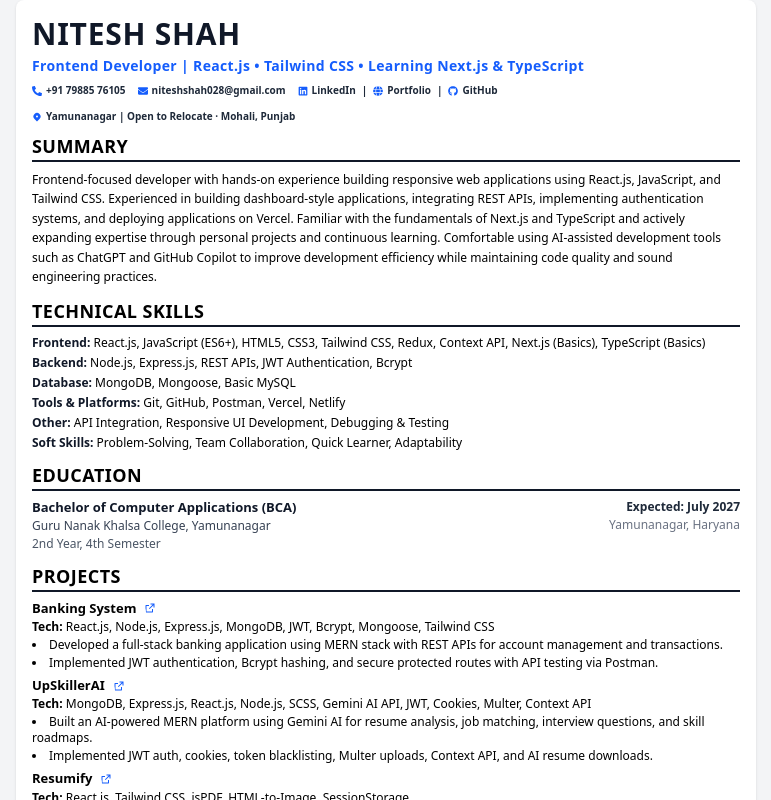
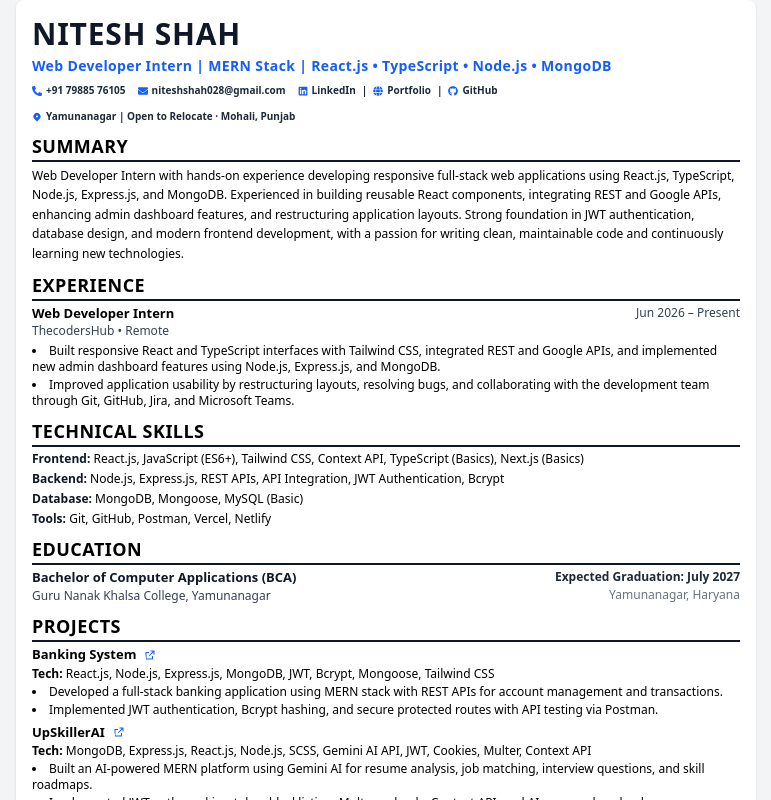
Before and after one commit to Nitesh47kumars/Resume, a React (Vite) app: page / in a window 1280 px wide. Shown: the top 800 px of the page, without its empty margins (254-1025 px from the left). Built offline with nearby package versions, Linux system fonts and the light colour scheme.

Commit message:
Update Resume with Experience

```diff
--- a/src/App.jsx
+++ b/src/App.jsx
@@ -4,16 +4,18 @@ import Education from "./Components/Education";
 import Skills from "./Components/Skills";
 import Projects from "./Components/Projects";
 import Certificates from "./Components/Certificates";
+import Experience from "./Components/Experience";
 
 export default function App() {
   return (
     <div className="min-h-screen bg-gray-100 text-black flex justify-center">
       <div
         id="resume"
-        className="w-full max-w-[740px] bg-white shadow-sm rounded-lg p-4 space-y-1.5 leading-snug text-sm"
+        className="w-full max-w-[740px] bg-white shadow-sm rounded-lg p-4 space-y-1 leading-snug text-sm"
       >
         <Header />
         <Summary />
+        <Experience/>
         <Skills />
         <Education />
         <Projects />
--- a/src/Components/Education.jsx
+++ b/src/Components/Education.jsx
@@ -4,21 +4,26 @@ export default function Education() {
   return (
     <section>
       <SectionTitle title="Education" />
+
       <div className="flex items-start justify-between text-xs">
         <div className="space-y-0.5">
           <p className="text-[13px] font-bold text-gray-900">
             Bachelor of Computer Applications (BCA)
           </p>
+
           <p className="text-gray-700 font-medium">
             Guru Nanak Khalsa College, Yamunanagar
           </p>
-          <p className="text-gray-600">
-            2nd Year, 4th Semester
+        </div>
+
+        <div className="text-right shrink-0 space-y-0.5">
+          <p className="font-semibold text-gray-800">
+            Expected Graduation: July 2027
           </p>
-        </div>
-        <div className="text-right shrink-0 space-y-0.5">
-          <p className="font-semibold text-gray-800">Expected: July 2027</p>
-          <p className="text-gray-500">Yamunanagar, Haryana</p>
+
+          <p className="text-gray-500">
+            Yamunanagar, Haryana
+          </p>
         </div>
       </div>
     </section>
--- /dev/null
+++ b/src/Components/Experience.jsx
@@ -0,0 +1,41 @@
+import SectionTitle from "./SectionTitle";
+
+export default function Experience() {
+    return (
+        <section>
+            <SectionTitle title="Experience" />
+
+            <div className="space-y-1">
+                <div className="flex justify-between items-start">
+                    <div>
+                        <h3 className="text-[13px] font-bold text-black">
+                            Web Developer Intern
+                        </h3>
+
+                        <p className="text-xs font-medium text-gray-700">
+                            ThecodersHub • Remote
+                        </p>
+                    </div>
+
+                    <span className="text-xs font-medium text-gray-700">
+                        Jun 2026 – Present
+                    </span>
+                </div>
+
+                <ul className="list-disc list-inside text-xs space-y-0.5">
+                    <li>
+                        Built responsive React and TypeScript interfaces with Tailwind CSS,
+                        integrated REST and Google APIs, and implemented new admin dashboard
+                        features using Node.js, Express.js, and MongoDB.
+                    </li>
+
+                    <li>
+                        Improved application usability by restructuring layouts, resolving bugs,
+                        and collaborating with the development team through Git, GitHub, Jira, and
+                        Microsoft Teams.
+                    </li>
+                </ul>
+            </div>
+        </section>
+    );
+}
--- a/src/Components/Header.jsx
+++ b/src/Components/Header.jsx
@@ -15,7 +15,7 @@ export default function Header() {
       </h1>
 
       <h2 className="text-sm font-bold text-blue-600 tracking-wide">
-        Frontend Developer | React.js • Tailwind CSS • Learning Next.js & TypeScript
+        Web Developer Intern | MERN Stack | React.js • TypeScript • Node.js • MongoDB
       </h2>
 
       <div className="flex flex-wrap items-center gap-3 text-[10px] font-semibold text-gray-800 mt-1">
--- a/src/Components/Projects.jsx
+++ b/src/Components/Projects.jsx
@@ -19,15 +19,15 @@ const projects = [
       "Implemented JWT auth, cookies, token blacklisting, Multer uploads, Context API, and AI resume downloads.",
     ],
   },
-  {
-    name: "Resumify",
-    link: "https://resumify-blush-six.vercel.app/",
-    tech: "React.js, Tailwind CSS, jsPDF, HTML-to-Image, SessionStorage",
-    description: [
-      "Built a dynamic resume builder with real-time preview and multiple customizable templates.",
-      "Implemented PDF export with working hyperlinks and client-side data persistence using SessionStorage.",
-    ],
-  },
+  // {
+  //   name: "Resumify",
+  //   link: "https://resumify-blush-six.vercel.app/",
+  //   tech: "React.js, Tailwind CSS, jsPDF, HTML-to-Image, SessionStorage",
+  //   description: [
+  //     "Built a dynamic resume builder with real-time preview and multiple customizable templates.",
+  //     "Implemented PDF export with working hyperlinks and client-side data persistence using SessionStorage.",
+  //   ],
+  // },
   {
     name: "Personal Portfolio",
     link: "https://portfolio-ten-jade-21.vercel.app/",
--- a/src/Components/SectionTitle.jsx
+++ b/src/Components/SectionTitle.jsx
@@ -1,6 +1,6 @@
 export default function SectionTitle({ title }) {
   return (
-    <div className="w-full py-1 my-1">
+    <div className="w-full py-1">
       <h2 className="text-lg font-bold uppercase text-black tracking-wide">
         {title}
       </h2>
--- a/src/Components/Skills.jsx
+++ b/src/Components/Skills.jsx
@@ -4,27 +4,22 @@ const skills = [
   {
     label: "Frontend",
     value:
-      "React.js, JavaScript (ES6+), HTML5, CSS3, Tailwind CSS, Redux, Context API, Next.js (Basics), TypeScript (Basics)",
+      "React.js, JavaScript (ES6+), Tailwind CSS, Context API, TypeScript (Basics), Next.js (Basics)",
   },
   {
     label: "Backend",
-    value: "Node.js, Express.js, REST APIs, JWT Authentication, Bcrypt",
+    value:
+      "Node.js, Express.js, REST APIs, API Integration, JWT Authentication, Bcrypt",
   },
   {
     label: "Database",
-    value: "MongoDB, Mongoose, Basic MySQL",
+    value:
+      "MongoDB, Mongoose, MySQL (Basic)",
   },
   {
-    label: "Tools & Platforms",
-    value: "Git, GitHub, Postman, Vercel, Netlify",
-  },
-  {
-    label: "Other",
-    value: "API Integration, Responsive UI Development, Debugging & Testing",
-  },
-  {
-    label: "Soft Skills",
-    value: "Problem-Solving, Team Collaboration, Quick Learner, Adaptability",
+    label: "Tools",
+    value:
+      "Git, GitHub, Postman, Vercel, Netlify",
   },
 ];
 
--- a/src/Components/Summary.jsx
+++ b/src/Components/Summary.jsx
@@ -4,17 +4,16 @@ export default function Summary() {
   return (
     <section>
       <SectionTitle title="Summary" />
+
       <p className="text-xs text-black leading-relaxed">
-        Frontend-focused developer with hands-on experience building responsive web
-        applications using React.js, JavaScript, and Tailwind CSS. Experienced in
-        building dashboard-style applications, integrating REST APIs, implementing
-        authentication systems, and deploying applications on Vercel.
-
-        Familiar with the fundamentals of Next.js and TypeScript and actively
-        expanding expertise through personal projects and continuous learning.
-        Comfortable using AI-assisted development tools such as ChatGPT and GitHub
-        Copilot to improve development efficiency while maintaining code quality and
-        sound engineering practices.
+        Web Developer Intern with hands-on experience developing responsive
+        full-stack web applications using React.js, TypeScript, Node.js,
+        Express.js, and MongoDB. Experienced in building reusable React
+        components, integrating REST and Google APIs, enhancing admin dashboard
+        features, and restructuring application layouts. Strong foundation in
+        JWT authentication, database design, and modern frontend development,
+        with a passion for writing clean, maintainable code and continuously
+        learning new technologies.
       </p>
     </section>
   );
```
